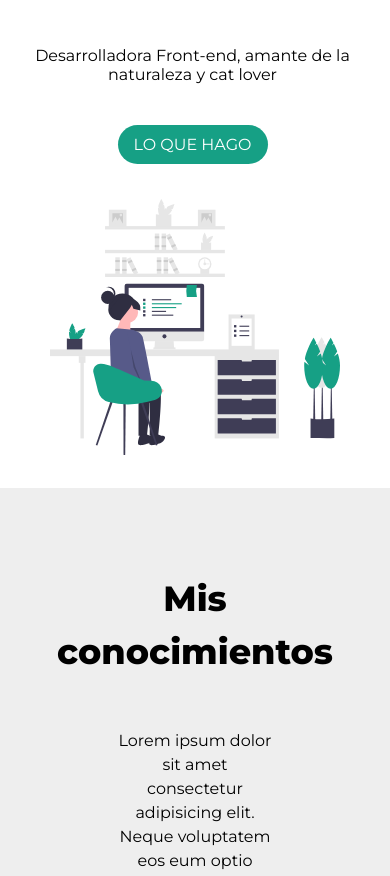
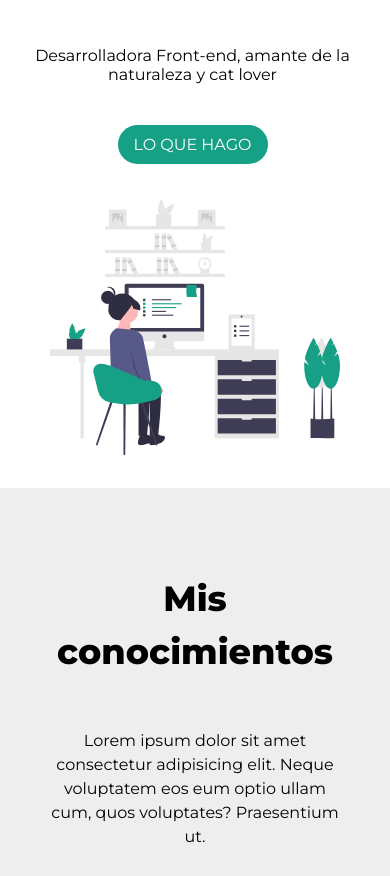
Before and after one commit to RocioDure12/Portafolio, a plain HTML site: page index.html in a window 390 px wide. Shown: the part 173-1049 px from the top of the page. Drawn offline with nearby package versions, Linux system fonts and the light colour scheme.

Commit message:
cambios en mis conocimientos

```diff
--- a/estilos.css
+++ b/estilos.css
@@ -418,7 +418,10 @@ footer>p{
     }
 
     .encabezado-conocimientos{
-        width: 60%;
+        display: flex;
+        flex-direction: column;
+        align-items: center;
+        width: 100%;
         line-height: 1.5;
     }
 
```
